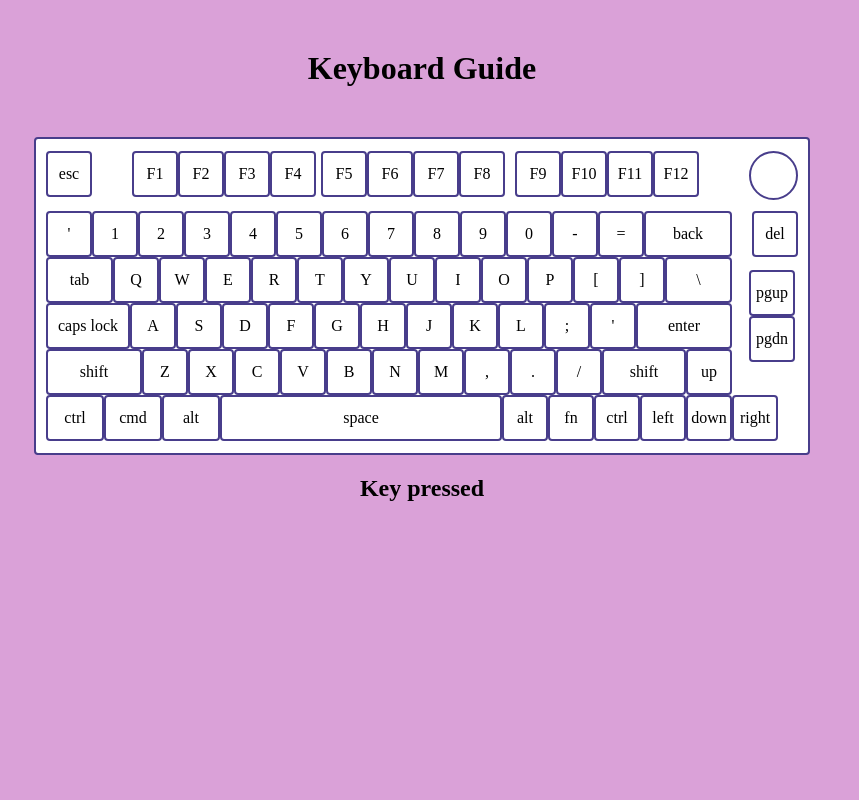
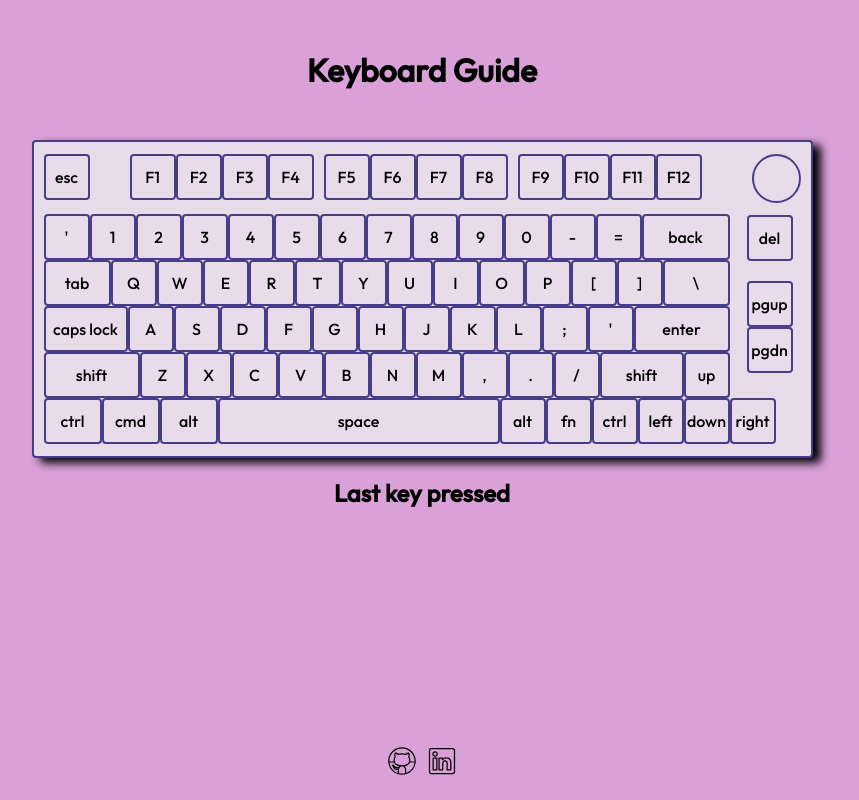
Before and after one commit to bruuchida/keyboard-guide, a plain HTML site: page index.html in a window 1280 px wide. Shown: the top 800 px of the page, without its empty margins (218-1077 px from the left). Drawn offline with Linux system fonts and the light colour scheme.

Commit message:
feat: add footer

```diff
--- a/css/style.css
+++ b/css/style.css
@@ -1,6 +1,9 @@
 body {
     background-color: rgb(218, 161, 216);
     overflow-x: hidden;
+    font-family: "Outfit", sans-serif;
+    font-optical-sizing: auto;
+    font-weight: 500;
 }
 
 .container {
@@ -14,16 +17,17 @@ h1 {
 }
 
 .keyboard {
-    background-color: white;
+    background-color: #e8dbea;
     border: 2px solid darkslateblue;
     border-radius: 4px;
     padding: 12px 10px;
+    box-shadow: 8px 5px 10px black;
 }
 
 .key {
     width: 42px;
     height: 42px;
-    background-color: white;
+    background-color: #e8dbea;
     border: 2px solid darkslateblue;
     border-radius: 4px;
     display: flex;
@@ -31,24 +35,21 @@ h1 {
     align-items: center;
 }
 
-.key:hover {
-    background-color: palevioletred;
-    cursor: pointer;
-    transition: background-color 0.3s;
-}
-
-.key-pressed {
+.key:hover, .key-pressed  {
     background-color: palevioletred;
     transition: background-color 0.3s;
 }
 
+#key-output {
+    font-size: 20px;
+}
 
 .backspace {
     width: 84px;
 }
 
 .delete {
-    margin-left: 20px;
+    margin-bottom: 20px;
 }
 
 .larger-0 {
@@ -82,7 +83,7 @@ h1 {
 
 .function-1-4 {
     display: flex;
-    padding:0 0 0 40px;
+    padding:0 5px 0 40px;
 }
 
 .function-5-8 {
@@ -107,9 +108,9 @@ h1 {
     width: fit-content;
 }
 
-.up-down-keys {
+.side-keys {
     position: relative;
-    bottom: 171px;
+    bottom: 229px;
     right: -703px;
     height: 0;
 }
@@ -117,3 +118,17 @@ h1 {
 .status {
     text-align: center;
 }
+
+.footer {
+    position: absolute;
+    bottom: 20px;
+    right: 0;
+    left: 0;
+    display: flex;
+    gap: 10px;
+    justify-content: center;
+}
+
+.footer img {
+    height: 30px;
+}
--- a/index.html
+++ b/index.html
@@ -2,13 +2,17 @@
 <html>
     <head>
         <title>Keyboard Guide</title>
-        <meta http-equiv="X-UA-Compatible" content="IE=7">
         <meta name="viewport" content="width=device-width, initial-scale=1.0">
+        <link rel="preconnect" href="https://fonts.googleapis.com">
+        <link rel="preconnect" href="https://fonts.gstatic.com" crossorigin>
+        <link href="https://fonts.googleapis.com/css2?family=Outfit:wght@500&display=swap" rel="stylesheet">
+
         <link rel="stylesheet" href="./css/style.css">
         <script type="text/javascript" src="./js/script.js"></script>
         <link rel="icon" href="./icons/switch.ico">
     </head>
     <body>
+        <main>
             <h1>Keyboard Guide</h1>
             <div class="container">
                 <div class="keyboard">
@@ -50,7 +54,6 @@
                         <div class="key" id="Minus">-</div>
                         <div class="key" id="Equal">=</div>
                         <div class="key backspace" id="Backspace">back</div>
-                    <div class="key delete" id="Delete">del</div>
                     </div>
 
                     <div class="letter-keys">
@@ -115,7 +118,8 @@
                         <div class="key" id="ArrowRight">right</div>
                     </div>
 
-                <div class="up-down-keys">
+                    <div class="side-keys">
+                        <div class="key delete" id="Delete">del</div>
                         <div class="key" id="PageUp">pgup</div>
                         <div class="key" id="PageDown">pgdn</div>
                     </div>
@@ -123,9 +127,15 @@
                 </div>
             </div>
             <div class="status">
-            <h2>Key pressed</h2>
-            <p id="key-pressed"></p>
+                <h2>Last key pressed</h2>
+                <p id="key-output"></p>
             </div>
+        </main>
+
+        <footer class="footer">
+            <a href="https://github.com/bruuchida" target="_blank"><img src="./icons/github.svg" alt="github"></a>
+            <a href="https://linkedin.com/in/bruna-tiemi-uchida" target="_blank"><img src="./icons/linkedin.svg" alt="linkedin"></a>
+        </footer>
 
     </body>
 </html>
--- a/js/script.js
+++ b/js/script.js
@@ -2,13 +2,15 @@ document.addEventListener('keydown', (keyEvent) => {
     keyEvent.preventDefault()
     keyEvent.stopPropagation()
     let key = document.getElementById(keyEvent.key)
+    let code = keyEvent.key
 
     if (key == undefined) {
         key = document.getElementById(keyEvent.code)
+        code = keyEvent.code
     }
 
     if (key != undefined) {
-        document.getElementById('key-pressed').textContent = keyEvent.keyCode
+        document.getElementById('key-output').textContent = keyEvent.keyCode + ' - ' + code
         key.classList.add('key-pressed')
 
         setTimeout(() => {
```
Also changed, not shown: icons/github.svg (added), icons/linkedin.svg (added). Lines whose indentation alone changed are shown as unchanged.
